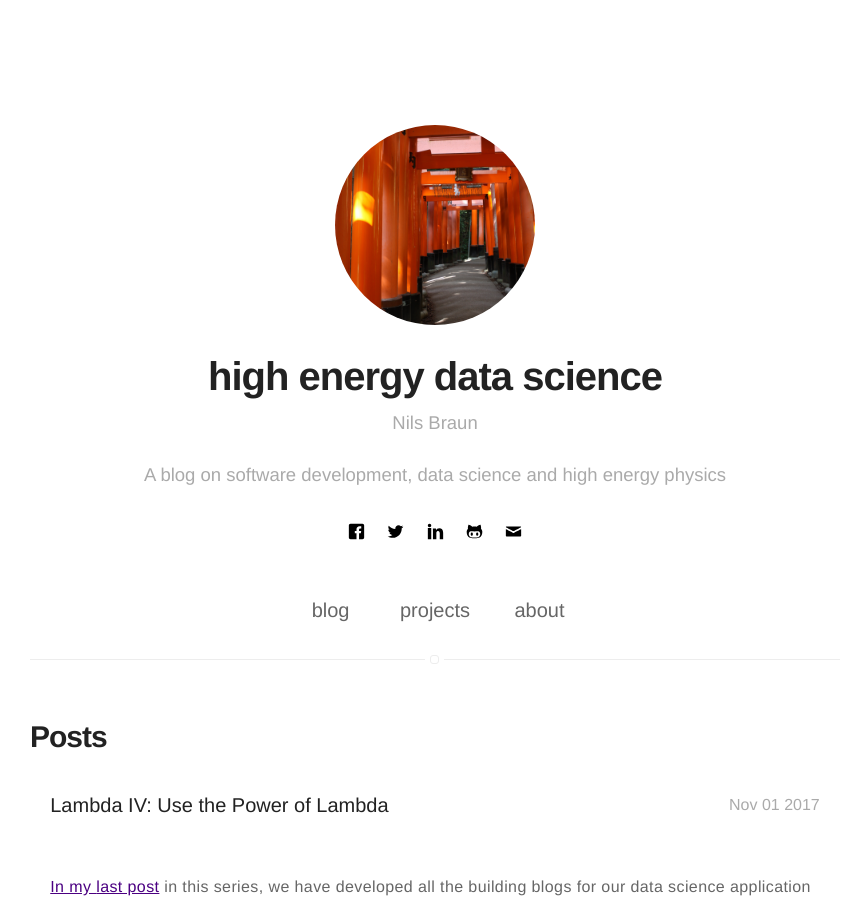
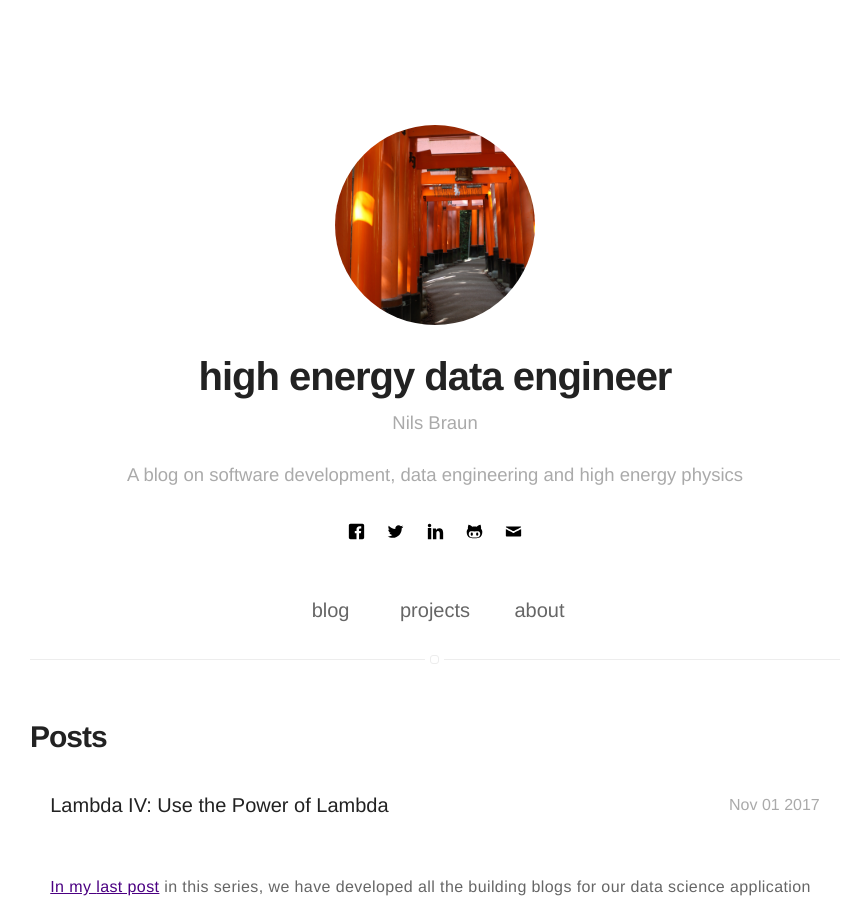
Before and after one commit to nils-braun/nils-braun.github.io, a Jekyll site: the page built from index.html, in a window 1280 px wide and 900 px high. Shown: the whole window, without its empty margins (205-1054 px from the left). Built offline with Jekyll 4.4.1, drawn with Linux system fonts in a browser that asks for light colours.

Commit message:
Fix for newer jekylls version

```diff
--- a/_config.yml
+++ b/_config.yml
@@ -1,9 +1,9 @@
 # main text of home
 name: Nils Braun
-bio: high energy data science
+bio: high energy data engineer
 
 # twitter summary info
-description: A blog on software development, data science and high energy physics
+description: A blog on software development, data engineering and high energy physics
 
 # if it's an external image, update below to true
 # better with square images
@@ -29,7 +29,7 @@
 # if you don't want comments in your posts, leave categories empty
 disqus:
   shortname: https-nils-braun-github-io # enter this from your disqus account
-  categories: [blog] # only show disqus for posts that have these categories
+  categories: [] # only show disqus for posts that have these categories
 
 # if you don't have any of social below, comment the line
 facebook: nilslennartbraun
@@ -53,7 +53,7 @@
 authors:
     nils:
         name: Nils Braun
-        bio: high energy data scientist
+        bio: high energy data engineer
         external-image: false
         picture: assets/images/profile.jpg
 
@@ -91,7 +91,7 @@
 # do you want some animations?
 animation: true
 
-gems:
+plugins:
   - jekyll-seo-tag
   - jekyll-gist
   - jekyll-feed
```
